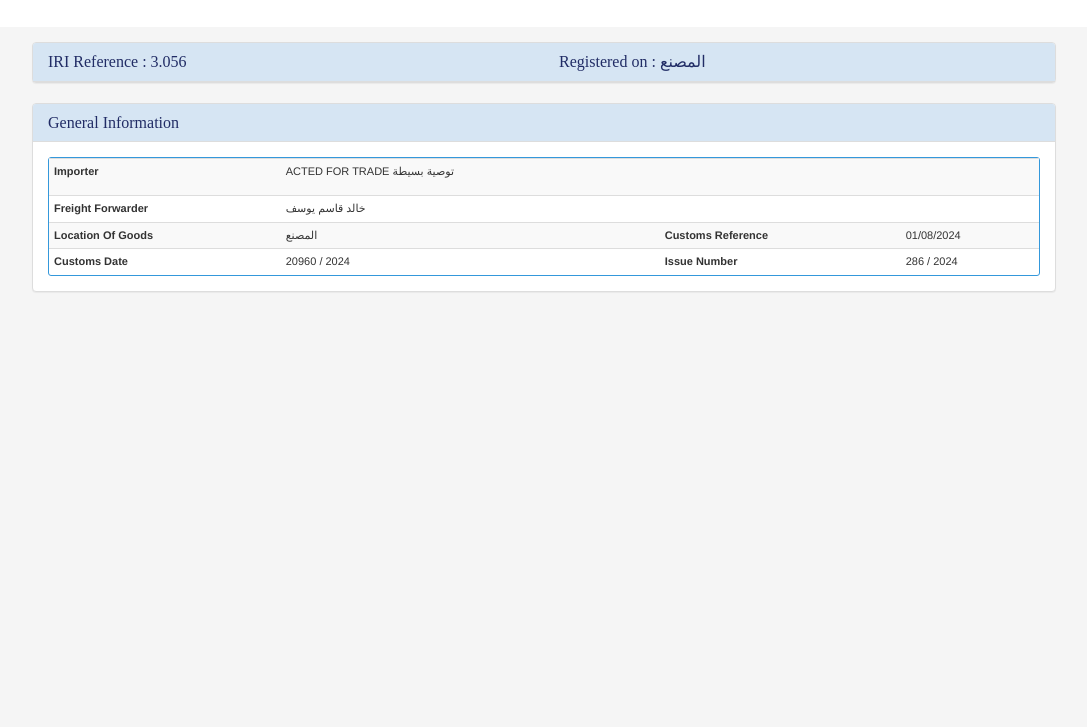
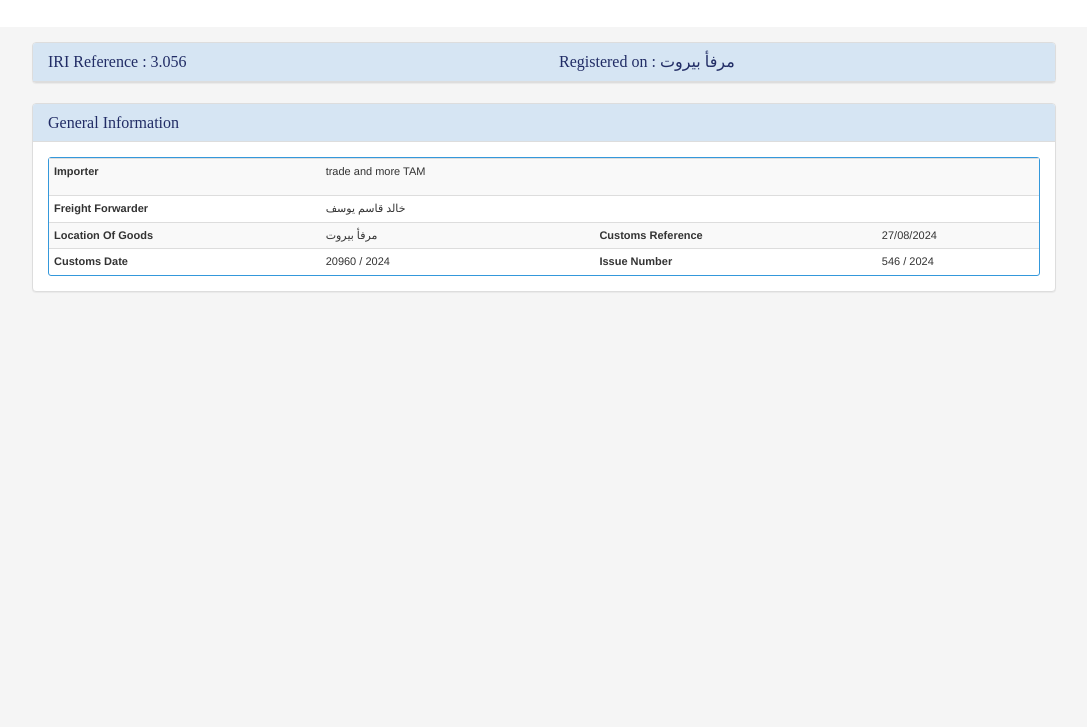
Before and after one commit to a2squareoffice/3.056, a plain HTML site: page index.html in a window 1280 px wide. Shown: the part 73-800 px from the top of the page, without its empty margins (96-1183 px from the left). Drawn offline with Linux system fonts and the light colour scheme; files whose address does not match are found by name.

Commit message:
Update index.html

```diff
--- a/index.html
+++ b/index.html
@@ -97,7 +97,7 @@
                         <tbody data-ng-repeat="op in QRoutputList" ng-if="op.TypeOrder =='A'">
                             <tr>
                                 <th>Document Name</th>
-                                <td>إفـــادة</td>
+                                <td>شهادة مطابقة</td>
                             </tr>
                             <tr>
                                 <th>IRI Reference</th>
@@ -105,11 +105,11 @@
                             </tr>
                             <tr>
                                 <th>Issue Date</th>
-                                <td>05/08/2024</td>
+                                <td>30/08/2024</td>
                             </tr>
                             <tr>
                                 <th>Importer  </th>
-                                <td>ACTED FOR TRADE توصية بسيطة</td>
+                                <td>trade and more TAM</td>
                             </tr>
                             <tr>
                                 <th>Freight Forwarder</th>
@@ -117,7 +117,7 @@
                             </tr>
                             <tr>
                                 <th> Customs(Ref/Date) </th>
-                                <td>286 / 2024 &nbsp;&nbsp; 01/08/2024</td>
+                                <td>546 / 2024 &nbsp;&nbsp; 27/08/2024</td>
                             </tr>
                         </tbody>
                     </table>
@@ -229,7 +229,9 @@
 
                         <tbody data-ng-repeat="op in QRoutputList" ng-if="op.TypeOrder =='A'">
                             <tr>
-                                <th colspan="2" style="text-align:right; font-size:40px">يفيد معهد البحوث الصناعية أن البضاعة موضوع الإرسالية المحددة أوصافها أعلاه هي غير خاضعة لأحكام المراسيم الإلزامية المكلّف بتطبيقها و/أو لكونها بكميات إفرادية قليلة
+                                <th colspan="2" style="text-align:right; font-size:40px">بعد القيام باجراءات تقييم المطابقة للارسالية المحددة اعلاه, يفيد معهد البحوث الصناعية بأن البضاعة الخاضعة لأحكام المراسيم الخاصة به جاءت مطابقة لمتطلبات المواصفات ذات الصلة
+
+
                                 </th>
 
                             </tr>
@@ -266,7 +268,7 @@
                             IRI Reference : 3.056
                         </div>
                         <div class="col-sm-4 text-left" style="font-family: 'Times New Roman', Times, serif;">
-                            Registered on : المصنع
+                            Registered on : مرفأ بيروت
                         </div>
                     </div>
                 </h4>
@@ -287,7 +289,7 @@
                         <tbody data-ng-repeat="op in QRoutputList" ng-if="op.TypeOrder =='A'">
                             <tr>
                                 <th><p>Importer</p></th>
-                                <td>ACTED FOR TRADE توصية بسيطة</td>
+                                <td>trade and more TAM</td>
                                 <th></th>
                                 <td></td>
                             </tr>
@@ -299,16 +301,16 @@
                             </tr>
                             <tr>
                                 <th>Location Of Goods</th>
-                                <td>المصنع</td>
+                                <td>مرفأ بيروت</td>
                                 <th>Customs Reference</th>
-                                <td>01/08/2024</td>
+                                <td>27/08/2024</td>
                             </tr>
                             <tr>
                                 <th>Customs Date</th>
                                 <td>20960 / 2024</td>
 
                                 <th>Issue Number</th>
-                                <td>286 / 2024</td>
+                                <td>546 / 2024</td>
                             </tr>
 
                         </tbody>
```
